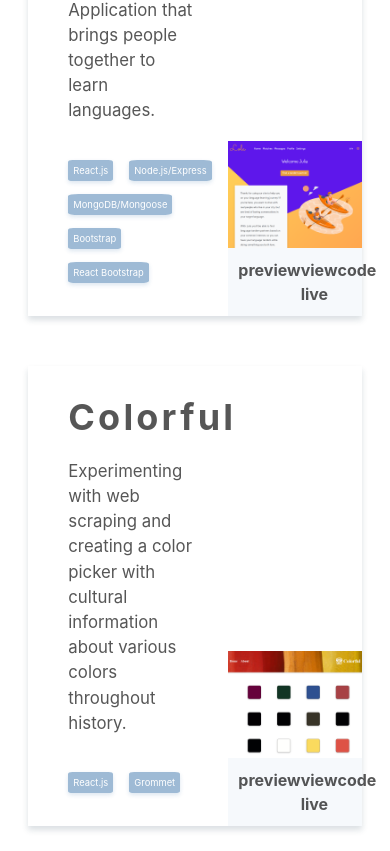
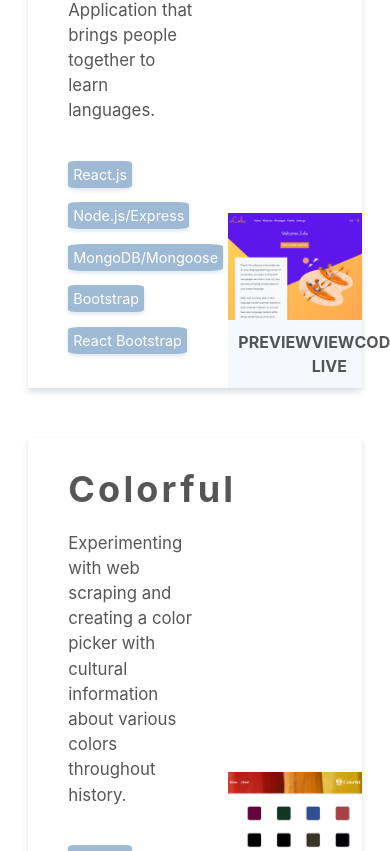
Before and after one commit to juliamj/portfolio_, a React (Create React App) app: page / in a window 390 px wide. Shown: the part 2552-3403 px from the top of the page. Built offline with nearby package versions, Linux system fonts and the light colour scheme; the HTML template or start-up script is replaced by a standard one.

Commit message:
add function to show available links and add hover for project image

```diff
--- a/src/components/Portfolio.js
+++ b/src/components/Portfolio.js
@@ -19,7 +19,7 @@ function Portfolio(props) {
                         skill4="Bootstrap"
                         skill5="React Bootstrap"
                         img={lola}
-                        preview=""
+                        preview="hhh"
                         live="https://lola-tandem.netlify.app/"
                         code="https://github.com/juliamj/Lola-client"
                     />
@@ -29,7 +29,7 @@ function Portfolio(props) {
                         skill1="React.js"
                         skill2="Grommet"
                         img={colorful}
-                        preview=""
+                        // preview=""
                         live="https://colorful-app.netlify.app/"
                         code="https://github.com/juliamj/colorful"
                     />
@@ -39,7 +39,7 @@ function Portfolio(props) {
                         skill1="React.js"
                         skill2="Contentful as CMS"
                         img={cms}
-                        preview=""
+                        // preview=""
                         live="https://how-not-to-cook-recipes.netlify.app/"
                         code="https://www.github.com/juliamj/recipes_group4"
                     />
--- a/src/components/Project.js
+++ b/src/components/Project.js
@@ -18,13 +18,25 @@ function Project(props) {
                     {skills.map((skill) =>
                         <li className="mr-3"><span>{skill}</span></li>)}
                 </ul>
+                {/* <div>
+                    {props.preview === undefined ? (<div className="view-project"><a className="link live" href={props.live} target="_blank">VIEW LIVE</a>
+                    <a className="link" href={props.code} target="_blank">CODE</a></div>) :
+                    (<div className="view-project"><a className="link" href={props.preview} target="_blank">PREVIEW</a>
+                    <a className="link live" href={props.live} target="_blank">VIEW LIVE</a>
+                    <a className="link" href={props.code} target="_blank">CODE</a></div>)
+                    }
+                </div> */}
+
             </div>
             <div className="project-right">
-                <img className="project-image" src={props.img} />
-                <div className="view-project nobull">
-                    <a href={props.preview} target="_blank">preview</a>
-                    <a href={props.live} target="_blank">view live</a>
-                    <a href={props.code} target="_blank">code</a>
+            <a className="image-hover" href={props.live} target="_blank"><img className="project-image" src={props.img} /></a>
+                <div>
+                    {props.preview === undefined ? (<div className="view-project"><a className="link live" href={props.live} target="_blank">VIEW LIVE</a>
+                    <a className="link" href={props.code} target="_blank">CODE</a></div>) :
+                    (<div className="view-project"><a className="link" href={props.preview} target="_blank">PREVIEW</a>
+                    <a className="link live" href={props.live} target="_blank">VIEW LIVE</a>
+                    <a className="link" href={props.code} target="_blank">CODE</a></div>)
+                    }
                 </div>
             </div>
         </div>
--- a/src/styles/Portfolio.css
+++ b/src/styles/Portfolio.css
@@ -29,12 +29,6 @@
 /* } */
 
 @media only screen and (max-width:1080px) {
-.project-left h2 {
-    font-size: 2vw;
-}
-.tech-stack li {
-    font-size: 2vw;
-}
 .section-projects {
     width: 95%;
     margin: auto;
@@ -66,12 +60,15 @@
     font-size: 1rem;
 }
 
-.view-project a {
+.link {
     color:  rgba(0, 0, 0, 0.664);
 }
-.view-project a:hover {
+.link:hover {
     text-decoration: underline;
     color:  rgba(0, 0, 0, 0.560)
+}
+.image-hover:hover + div div a.live {
+    text-decoration: underline;
 }
 .project-left h2 {
     /* text-align: center; */
```
